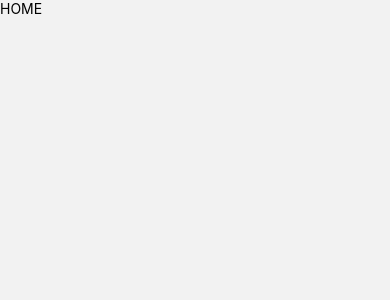
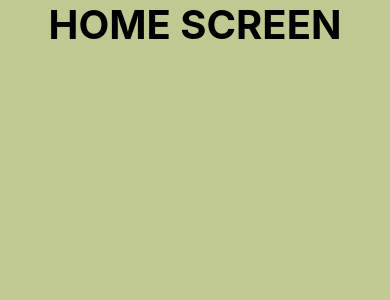
Before and after one commit to marximillion/APIProject, a React Native app: screen /Home in a window 390 px wide. Shown: the top 300 px of the page. Built offline with nearby package versions, Linux system fonts and the light colour scheme.

Commit message:
add basic screen styling

```diff
--- a/app/screens/HomeScreen.tsx
+++ b/app/screens/HomeScreen.tsx
@@ -3,7 +3,7 @@
  */
 
 import { Component, ReactNode } from "react";
-import { Text } from "react-native";
+import { SafeAreaView, ScrollView, StyleSheet, Text, TouchableOpacity } from "react-native";
 
 /**
  * Props
@@ -53,8 +53,40 @@ export default class HomeScreen extends Component<Props, State> {
   public render(): ReactNode {
     console.log('Home::Render')
     return (
-      <Text>{'HOME'}</Text>
+      <>
+        <SafeAreaView style={styles.safeAreaContainer}>
+          <ScrollView
+            style={styles.scrollContainer}
+            contentContainerStyle={styles.scrollContentContainer}
+          >
+            <Text style={styles.contentTitleText}>
+              {'HOME SCREEN'}
+            </Text>
+          </ScrollView>
+        </SafeAreaView>
+      </>
     );
   }// End of render()
 }// End of class
+
+/**
+ * Styles
+ */
+const styles = StyleSheet.create({
+  safeAreaContainer: {
+    flex: 1,
+  },
+  scrollContainer: {
+    backgroundColor: '#c0c991',
+    flex: 1,
+  },
+  scrollContentContainer: {
+    alignItems: 'center',
+  },
+  contentTitleText: {
+    color: 'black',
+    fontSize: 40,
+    fontWeight: 'bold',
+  },
+})// End of styles
 // End of file
```
